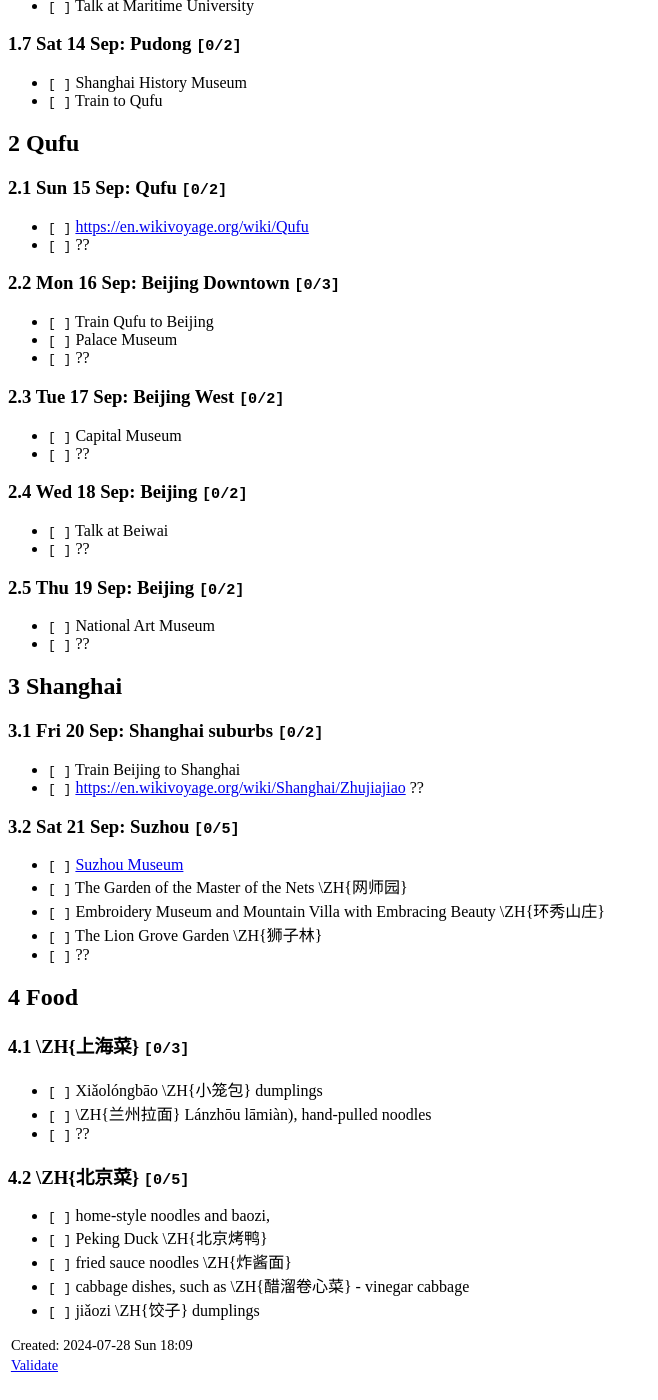
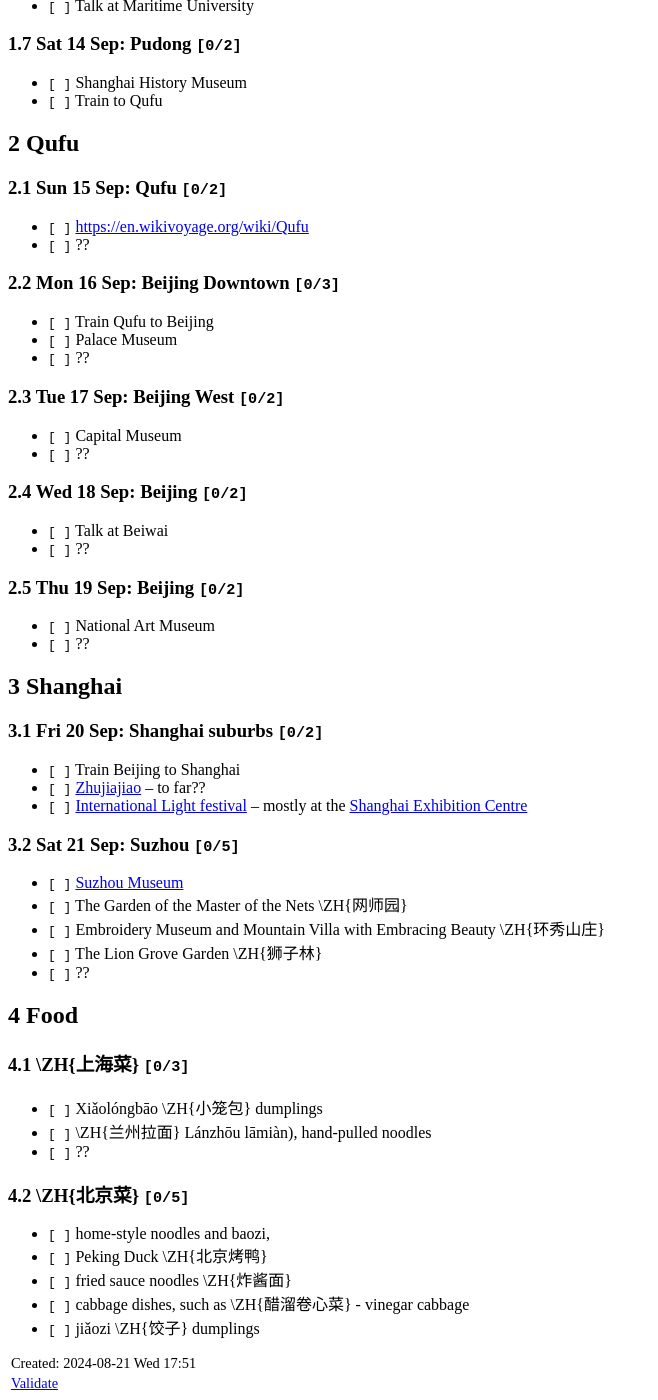
Before and after one commit to ssharoff/ssharoff.github.io, a Jekyll site: the page travel/shanghai-plans.html, which Jekyll copies as it is, in a window 1280 px wide and 1400 px high, scrolled down 642 px. Shown: the whole window, without its empty margins (0-658 px from the left). Built offline with Jekyll 4.4.1, drawn with Linux system fonts in a browser that asks for light colours.

Commit message:
publications

```diff
--- a/travel/shanghai-plans.html
+++ b/travel/shanghai-plans.html
@@ -3,7 +3,7 @@
 "http://www.w3.org/TR/xhtml1/DTD/xhtml1-strict.dtd">
 <html xmlns="http://www.w3.org/1999/xhtml" lang="en" xml:lang="en">
 <head>
-<!-- 2024-07-28 Sun 18:09 -->
+<!-- 2024-08-21 Wed 17:51 -->
 <meta http-equiv="Content-Type" content="text/html;charset=utf-8" />
 <meta name="viewport" content="width=device-width, initial-scale=1" />
 <title>&lrm;</title>
@@ -264,12 +264,12 @@ for the JavaScript code in this tag.
 <body>
 <div id="content">
 
-<div id="outline-container-org379c9ed" class="outline-2">
-<h2 id="org379c9ed"><span class="section-number-2">1</span> Shanghai</h2>
+<div id="outline-container-orgd03f6bb" class="outline-2">
+<h2 id="orgd03f6bb"><span class="section-number-2">1</span> Shanghai</h2>
 <div class="outline-text-2" id="text-1">
 </div>
-<div id="outline-container-org70ef47b" class="outline-3">
-<h3 id="org70ef47b"><span class="section-number-3">1.1</span> Sun 08 Sep: Arrival to Shanghai <code>[0/2]</code></h3>
+<div id="outline-container-orge615027" class="outline-3">
+<h3 id="orge615027"><span class="section-number-3">1.1</span> Sun 08 Sep: Arrival to Shanghai <code>[0/2]</code></h3>
 <div class="outline-text-3" id="text-1-1">
 <ul class="org-ul">
 <li class="off"><code>[&#xa0;]</code> Relax \Laughey[1.4]</li>
@@ -278,8 +278,9 @@ for the JavaScript code in this tag.
 </div>
 </div>
 
-<div id="outline-container-org5c49243" class="outline-3">
-<h3 id="org5c49243"><span class="section-number-3">1.2</span> Mon 09 Sep: New harbour City <code>[0/2]</code></h3>
+
+<div id="outline-container-org3ece754" class="outline-3">
+<h3 id="org3ece754"><span class="section-number-3">1.2</span> Mon 09 Sep: New harbour City <code>[0/2]</code></h3>
 <div class="outline-text-3" id="text-1-2">
 <ul class="org-ul">
 <li class="off"><code>[&#xa0;]</code> Teaching at Maritime University</li>
@@ -288,8 +289,8 @@ for the JavaScript code in this tag.
 </div>
 </div>
 
-<div id="outline-container-org528e576" class="outline-3">
-<h3 id="org528e576"><span class="section-number-3">1.3</span> Tue 10 Sep: Huangpu <code>[0/3]</code></h3>
+<div id="outline-container-org2f45bc3" class="outline-3">
+<h3 id="org2f45bc3"><span class="section-number-3">1.3</span> Tue 10 Sep: Huangpu <code>[0/3]</code></h3>
 <div class="outline-text-3" id="text-1-3">
 <ul class="org-ul">
 <li class="off"><code>[&#xa0;]</code> <a href="https://www.yugarden.com.cn/">Yu Yuan Garden</a></li>
@@ -299,8 +300,8 @@ for the JavaScript code in this tag.
 </div>
 </div>
 
-<div id="outline-container-org67ee547" class="outline-3">
-<h3 id="org67ee547"><span class="section-number-3">1.4</span> Wed 11 Sep:  <code>[0/2]</code></h3>
+<div id="outline-container-orgff0762d" class="outline-3">
+<h3 id="orgff0762d"><span class="section-number-3">1.4</span> Wed 11 Sep:  <code>[0/2]</code></h3>
 <div class="outline-text-3" id="text-1-4">
 <ul class="org-ul">
 <li class="off"><code>[&#xa0;]</code> Teaching at Maritime University</li>
@@ -309,8 +310,8 @@ for the JavaScript code in this tag.
 </div>
 </div>
 
-<div id="outline-container-orge609b78" class="outline-3">
-<h3 id="orge609b78"><span class="section-number-3">1.5</span> Thu 12 Sep: French Concession <code>[0/3]</code></h3>
+<div id="outline-container-org2cb94f8" class="outline-3">
+<h3 id="org2cb94f8"><span class="section-number-3">1.5</span> Thu 12 Sep: French Concession <code>[0/3]</code></h3>
 <div class="outline-text-3" id="text-1-5">
 <ul class="org-ul">
 <li class="off"><code>[&#xa0;]</code> <a href="http://www.shanghaimuseum.net/museum/frontend/en/index.action">Shanghai Museum</a></li>
@@ -320,8 +321,8 @@ for the JavaScript code in this tag.
 </div>
 </div>
 
-<div id="outline-container-orga88dec2" class="outline-3">
-<h3 id="orga88dec2"><span class="section-number-3">1.6</span> Fri 13 Sep:  <code>[0/2]</code></h3>
+<div id="outline-container-org99a94af" class="outline-3">
+<h3 id="org99a94af"><span class="section-number-3">1.6</span> Fri 13 Sep:  <code>[0/2]</code></h3>
 <div class="outline-text-3" id="text-1-6">
 <ul class="org-ul">
 <li class="off"><code>[&#xa0;]</code> teaching at Maritime University</li>
@@ -330,8 +331,8 @@ for the JavaScript code in this tag.
 </div>
 </div>
 
-<div id="outline-container-orge044423" class="outline-3">
-<h3 id="orge044423"><span class="section-number-3">1.7</span> Sat 14 Sep: Pudong <code>[0/2]</code></h3>
+<div id="outline-container-orge48412d" class="outline-3">
+<h3 id="orge48412d"><span class="section-number-3">1.7</span> Sat 14 Sep: Pudong <code>[0/2]</code></h3>
 <div class="outline-text-3" id="text-1-7">
 <ul class="org-ul">
 <li class="off"><code>[&#xa0;]</code> Shanghai History Museum</li>
@@ -341,12 +342,12 @@ for the JavaScript code in this tag.
 </div>
 </div>
 
-<div id="outline-container-org4f20774" class="outline-2">
-<h2 id="org4f20774"><span class="section-number-2">2</span> Qufu</h2>
+<div id="outline-container-org4fbb41b" class="outline-2">
+<h2 id="org4fbb41b"><span class="section-number-2">2</span> Qufu</h2>
 <div class="outline-text-2" id="text-2">
 </div>
-<div id="outline-container-org4b9764d" class="outline-3">
-<h3 id="org4b9764d"><span class="section-number-3">2.1</span> Sun 15 Sep: Qufu <code>[0/2]</code></h3>
+<div id="outline-container-orgdad59e7" class="outline-3">
+<h3 id="orgdad59e7"><span class="section-number-3">2.1</span> Sun 15 Sep: Qufu <code>[0/2]</code></h3>
 <div class="outline-text-3" id="text-2-1">
 <ul class="org-ul">
 <li class="off"><code>[&#xa0;]</code> <a href="https://en.wikivoyage.org/wiki/Qufu">https://en.wikivoyage.org/wiki/Qufu</a></li>
@@ -355,8 +356,8 @@ for the JavaScript code in this tag.
 </div>
 </div>
 
-<div id="outline-container-org099d2ae" class="outline-3">
-<h3 id="org099d2ae"><span class="section-number-3">2.2</span> Mon 16 Sep: Beijing Downtown <code>[0/3]</code></h3>
+<div id="outline-container-orgd85a523" class="outline-3">
+<h3 id="orgd85a523"><span class="section-number-3">2.2</span> Mon 16 Sep: Beijing Downtown <code>[0/3]</code></h3>
 <div class="outline-text-3" id="text-2-2">
 <ul class="org-ul">
 <li class="off"><code>[&#xa0;]</code> Train Qufu to Beijing</li>
@@ -366,8 +367,8 @@ for the JavaScript code in this tag.
 </div>
 </div>
 
-<div id="outline-container-org40b9b9b" class="outline-3">
-<h3 id="org40b9b9b"><span class="section-number-3">2.3</span> Tue 17 Sep: Beijing West <code>[0/2]</code></h3>
+<div id="outline-container-org10d2512" class="outline-3">
+<h3 id="org10d2512"><span class="section-number-3">2.3</span> Tue 17 Sep: Beijing West <code>[0/2]</code></h3>
 <div class="outline-text-3" id="text-2-3">
 <ul class="org-ul">
 <li class="off"><code>[&#xa0;]</code> Capital Museum</li>
@@ -376,8 +377,8 @@ for the JavaScript code in this tag.
 </div>
 </div>
 
-<div id="outline-container-org7183651" class="outline-3">
-<h3 id="org7183651"><span class="section-number-3">2.4</span> Wed 18 Sep: Beijing <code>[0/2]</code></h3>
+<div id="outline-container-org458b49e" class="outline-3">
+<h3 id="org458b49e"><span class="section-number-3">2.4</span> Wed 18 Sep: Beijing <code>[0/2]</code></h3>
 <div class="outline-text-3" id="text-2-4">
 <ul class="org-ul">
 <li class="off"><code>[&#xa0;]</code> Talk at Beiwai</li>
@@ -386,8 +387,8 @@ for the JavaScript code in this tag.
 </div>
 </div>
 
-<div id="outline-container-org958d69a" class="outline-3">
-<h3 id="org958d69a"><span class="section-number-3">2.5</span> Thu 19 Sep: Beijing <code>[0/2]</code></h3>
+<div id="outline-container-org798fd72" class="outline-3">
+<h3 id="org798fd72"><span class="section-number-3">2.5</span> Thu 19 Sep: Beijing <code>[0/2]</code></h3>
 <div class="outline-text-3" id="text-2-5">
 <ul class="org-ul">
 <li class="off"><code>[&#xa0;]</code> National Art Museum</li>
@@ -397,22 +398,23 @@ for the JavaScript code in this tag.
 </div>
 </div>
 
-<div id="outline-container-orgc9eb070" class="outline-2">
-<h2 id="orgc9eb070"><span class="section-number-2">3</span> Shanghai</h2>
+<div id="outline-container-org63ab771" class="outline-2">
+<h2 id="org63ab771"><span class="section-number-2">3</span> Shanghai</h2>
 <div class="outline-text-2" id="text-3">
 </div>
-<div id="outline-container-org0e1e4bb" class="outline-3">
-<h3 id="org0e1e4bb"><span class="section-number-3">3.1</span> Fri 20 Sep: Shanghai suburbs <code>[0/2]</code></h3>
+<div id="outline-container-orgbc67a01" class="outline-3">
+<h3 id="orgbc67a01"><span class="section-number-3">3.1</span> Fri 20 Sep: Shanghai suburbs <code>[0/2]</code></h3>
 <div class="outline-text-3" id="text-3-1">
 <ul class="org-ul">
 <li class="off"><code>[&#xa0;]</code> Train Beijing to Shanghai</li>
-<li class="off"><code>[&#xa0;]</code> <a href="https://en.wikivoyage.org/wiki/Shanghai/Zhujiajiao">https://en.wikivoyage.org/wiki/Shanghai/Zhujiajiao</a> ??</li>
+<li class="off"><code>[&#xa0;]</code> <a href="https://en.wikivoyage.org/wiki/Shanghai/Zhujiajiao">Zhujiajiao</a> &#x2013; to far??</li>
+<li class="off"><code>[&#xa0;]</code> <a href="https://english.shanghai.gov.cn/en-FestivalsCelebrations/20240613/aaded1813b0f42e1817aeadece62ba5e.html">International Light festival</a> &#x2013; mostly at the <a href="http://www.shzlzx.com.cn/">Shanghai Exhibition Centre</a></li>
 </ul>
 </div>
 </div>
 
-<div id="outline-container-org8776af6" class="outline-3">
-<h3 id="org8776af6"><span class="section-number-3">3.2</span> Sat 21 Sep: Suzhou <code>[0/5]</code></h3>
+<div id="outline-container-org10de265" class="outline-3">
+<h3 id="org10de265"><span class="section-number-3">3.2</span> Sat 21 Sep: Suzhou <code>[0/5]</code></h3>
 <div class="outline-text-3" id="text-3-2">
 <ul class="org-ul">
 <li class="off"><code>[&#xa0;]</code> <a href="http://www.szmuseum.com/">Suzhou Museum</a></li>
@@ -425,12 +427,12 @@ for the JavaScript code in this tag.
 </div>
 </div>
 
-<div id="outline-container-org072f9cb" class="outline-2">
-<h2 id="org072f9cb"><span class="section-number-2">4</span> Food</h2>
+<div id="outline-container-orgd74d5f6" class="outline-2">
+<h2 id="orgd74d5f6"><span class="section-number-2">4</span> Food</h2>
 <div class="outline-text-2" id="text-4">
 </div>
-<div id="outline-container-orgb7f3f8a" class="outline-3">
-<h3 id="orgb7f3f8a"><span class="section-number-3">4.1</span> \ZH{上海菜} <code>[0/3]</code></h3>
+<div id="outline-container-orgaaa07cd" class="outline-3">
+<h3 id="orgaaa07cd"><span class="section-number-3">4.1</span> \ZH{上海菜} <code>[0/3]</code></h3>
 <div class="outline-text-3" id="text-4-1">
 <ul class="org-ul">
 <li class="off"><code>[&#xa0;]</code> Xiǎolóngbāo \ZH{小笼包} dumplings</li>
@@ -440,8 +442,8 @@ for the JavaScript code in this tag.
 </div>
 </div>
 
-<div id="outline-container-org7cd56cf" class="outline-3">
-<h3 id="org7cd56cf"><span class="section-number-3">4.2</span> \ZH{北京菜} <code>[0/5]</code></h3>
+<div id="outline-container-org062c0ae" class="outline-3">
+<h3 id="org062c0ae"><span class="section-number-3">4.2</span> \ZH{北京菜} <code>[0/5]</code></h3>
 <div class="outline-text-3" id="text-4-2">
 <ul class="org-ul">
 <li class="off"><code>[&#xa0;]</code> home-style noodles and baozi,</li>
@@ -455,7 +457,7 @@ for the JavaScript code in this tag.
 </div>
 </div>
 <div id="postamble" class="status">
-<p class="date">Created: 2024-07-28 Sun 18:09</p>
+<p class="date">Created: 2024-08-21 Wed 17:51</p>
 <p class="validation"><a href="http://validator.w3.org/check?uri=referer">Validate</a></p>
 </div>
 </body>
```
Also changed, not shown: cv-formal.org (+11 -7 lines), 1 other file.
